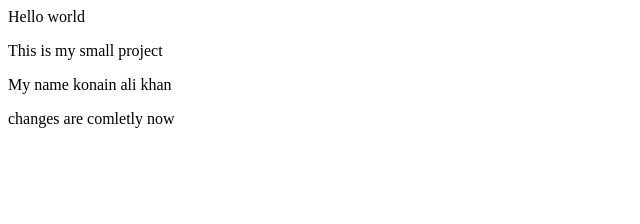
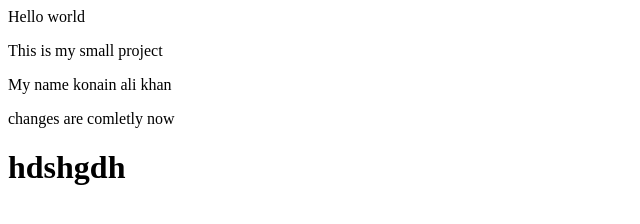
Before and after one commit to kkonain978-art/New-project, a plain HTML site: page index.html in a window 1280 px wide. Shown: the whole page, without its empty margins (0-640 px from the left). Drawn offline with Linux system fonts and the light colour scheme.

Commit message:
Updated changes inside submodule

```diff
--- a/index.html
+++ b/index.html
@@ -2,3 +2,4 @@ Hello world
 <p>This is my small project</p>
 <p>My  name konain ali khan</p>
 <p>changes are comletly now</p>
+<h1>hdshgdh</h1>
```
